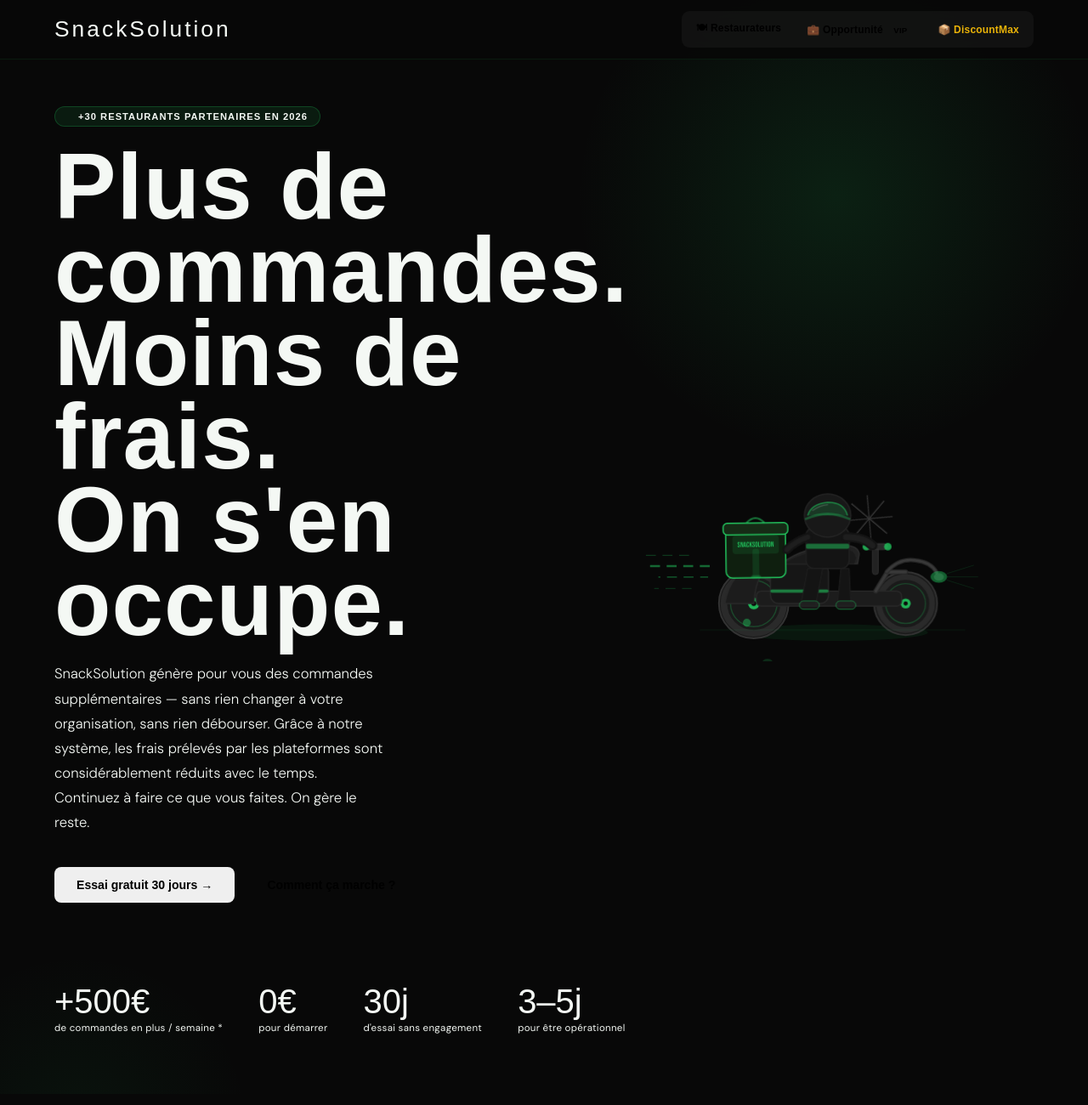
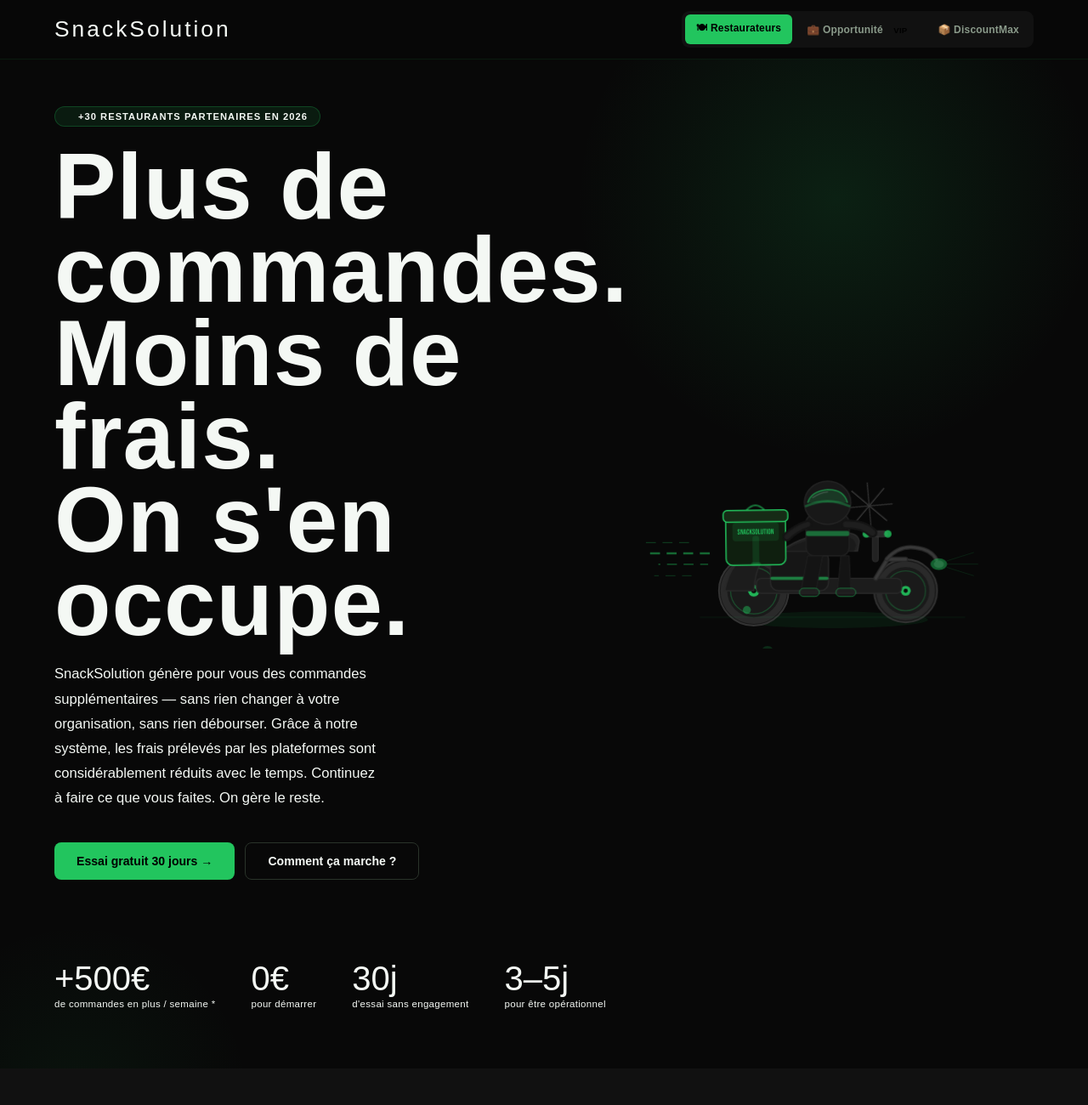
Before and after one commit to SCALPINGKAM/Snack-Solutions, a plain HTML site: page index.html in a window 1280 px wide. Shown: the top 1300 px of the page at 85% size. Drawn offline with Linux system fonts and the light colour scheme.

Commit message:
Correct CSS variable syntax and enhance styles
Fixed CSS variable declarations and improved styles.

```diff
--- a/index.html
+++ b/index.html
@@ -7,10 +7,16 @@
 <title>SnackSolution — Votre restaurant, encore plus rentable.</title>
 <link href="https://fonts.googleapis.com/css2?family=Bebas+Neue&family=Syne:wght@400;600;700;800&family=DM+Sans:ital,wght@0,300;0,400;0,500;1,300&display=swap" rel="stylesheet">
 <style>
-:root{--black:#080808;--dark:#111111;--dark2:#181818;--dark3:#1f1f1f;--green:#22c55e;--green2:#4ade80;--white:#f4f8f4;--gray:#8a9a8a;--gray2:#2a332a;--red:#ef4444;--orange:#eab308;--orange2:#facc15;--odark:rgba(234,179,8,.08);--oborder:rgba(234,179,8,.25);}
+
+/* RESET GITHUB PAGES */
+*, *::before, *::after{box-sizing:border-box;}
+html, body{margin:0;padding:0;background:#080808 !important;color:#f4f8f4 !important;}
+a{color:inherit !important;text-decoration:none !important;}
+button{font-family:inherit;}
+:root{–black:#080808;–dark:#111111;–dark2:#181818;–dark3:#1f1f1f;–green:#22c55e;–green2:#4ade80;–white:#f4f8f4;–gray:#8a9a8a;–gray2:#2a332a;–red:#ef4444;–orange:#eab308;–orange2:#facc15;–odark:rgba(234,179,8,.08);–oborder:rgba(234,179,8,.25);}
 *{margin:0;padding:0;box-sizing:border-box;}
 html{scroll-behavior:smooth;}
-body{font-family:'DM Sans',sans-serif;background:var(--black);color:var(--white);overflow-x:hidden;}
+body{font-family:‘DM Sans’,sans-serif;background:#080808 !important;color:#f4f8f4 !important;overflow-x:hidden;}
 
 /* ANIMATIONS SCOOTER */
 @keyframes ride{0%,100%{transform:translateY(0);}50%{transform:translateY(-5px);}}
@@ -33,13 +39,13 @@
 @media(max-width:900px){.scooter-wrap{display:none;}}
 
 /* NAV */
-nav{position:fixed;top:0;left:0;right:0;z-index:200;display:flex;align-items:center;justify-content:space-between;padding:13px 5vw;background:rgba(8,8,8,.92);backdrop-filter:blur(20px);border-bottom:1px solid rgba(34,197,94,.1);}
+nav{position:fixed;top:0;left:0;right:0;z-index:200;display:flex;align-items:center;justify-content:space-between;padding:13px 5vw;background:rgba(8,8,8,.98) !important;backdrop-filter:blur(20px);border-bottom:1px solid rgba(34,197,94,.1);}
 .logo{font-family:‘Bebas Neue’,sans-serif;font-size:1.65rem;letter-spacing:3px;color:var(–white);}
 .logo span{color:var(–green);}
 .nav-tabs{display:flex;gap:4px;background:rgba(255,255,255,.04);border:1px solid var(–gray2);border-radius:9px;padding:4px;overflow-x:auto;-webkit-overflow-scrolling:touch;scrollbar-width:none;max-width:calc(100vw - 120px);}.nav-tabs::-webkit-scrollbar{display:none;}
 .tab-btn{padding:7px 13px;border-radius:6px;font-family:‘Syne’,sans-serif;font-weight:700;font-size:.75rem;letter-spacing:.2px;cursor:pointer;transition:all .22s;border:none;background:transparent;color:var(–gray);white-space:nowrap;}
-.tab-btn.on{background:var(–green);color:#000;}
-.tab-btn:hover:not(.on){color:var(–white);}
+.tab-btn.on{background:#22c55e !important;color:#000 !important;font-weight:800;}
+.tab-btn{color:#8a9a8a !important;}.tab-btn.on{color:#000 !important;}.tab-btn:hover:not(.on){color:#f4f8f4 !important;}
 .vbadge{font-size:.6rem;background:var(–green);color:#000;border-radius:100px;padding:1px 6px;margin-left:3px;vertical-align:middle;}
 
 .page{display:none;}.page.on{display:block;}
@@ -56,17 +62,17 @@
 @media(max-width:900px){.hero h1{max-width:100%;}.hero-sub{max-width:100%;}}
 .hero-ctas{display:flex;gap:12px;flex-wrap:wrap;animation:up .7s .3s ease both;}
 .btn{display:inline-flex;align-items:center;gap:9px;padding:13px 26px;border-radius:8px;font-family:‘Syne’,sans-serif;font-weight:800;font-size:.88rem;text-decoration:none;border:none;cursor:pointer;transition:all .22s;}
-.btn-g{background:var(–green);color:#000;}
-.btn-g:hover{background:var(–green2);transform:translateY(-2px);box-shadow:0 12px 36px rgba(34,197,94,.28);}
-.btn-o{background:transparent;color:var(–white);border:1px solid var(–gray2);}
-.btn-o:hover{border-color:var(–green);color:var(–green);transform:translateY(-2px);}
+.btn-g{background:#22c55e !important;color:#000 !important;}
+.btn-g:hover{background:#4ade80 !important;color:#000 !important;transform:translateY(-2px);box-shadow:0 12px 36px rgba(34,197,94,.28);}
+.btn-o{background:transparent !important;color:#f4f8f4 !important;border:1px solid #2a332a !important;}
+.btn-o:hover{border-color:#22c55e !important;color:#22c55e !important;transform:translateY(-2px);}
 .hero-kpis{display:flex;gap:42px;margin-top:62px;flex-wrap:wrap;animation:up .7s .4s ease both;border-top:1px solid var(–gray2);padding-top:34px;}
 .kpi-num{font-family:‘Bebas Neue’,sans-serif;font-size:2.5rem;color:var(–green);line-height:1;}
 .kpi-label{font-size:.72rem;color:var(–gray);margin-top:4px;letter-spacing:.3px;}
 
 /* SECTIONS */
 section{padding:88px 5vw;position:relative;z-index:1;}
-.bg-dark{background:var(–dark);}
+.bg-dark{background:#111111 !important;}
 .s-tag{font-family:‘Syne’,sans-serif;font-size:.68rem;font-weight:800;letter-spacing:2px;text-transform:uppercase;color:var(–green);margin-bottom:12px;}
 .s-title{font-family:‘Bebas Neue’,sans-serif;font-size:clamp(2.1rem,4.4vw,3.8rem);line-height:1;margin-bottom:16px;}
 .s-sub{color:var(–gray);font-size:.93rem;max-width:480px;line-height:1.75;font-weight:300;margin-bottom:52px;}
```
